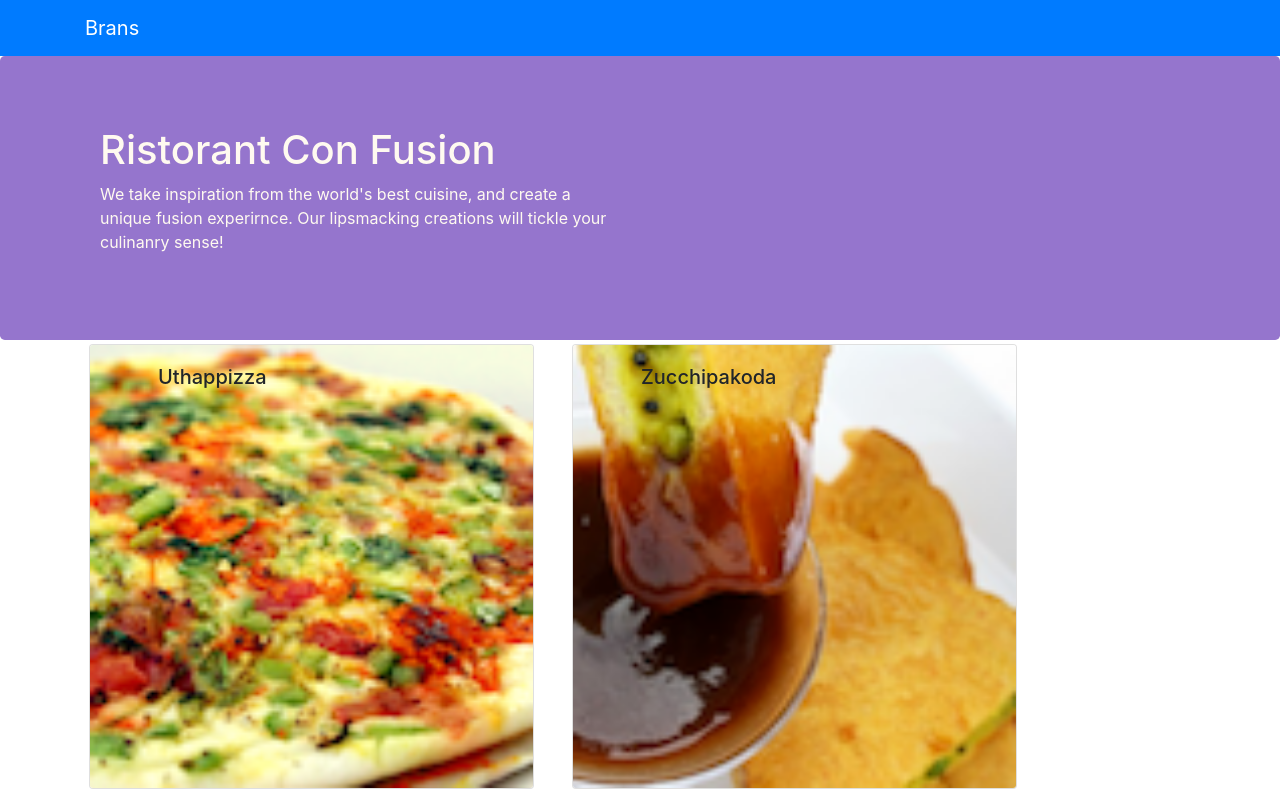
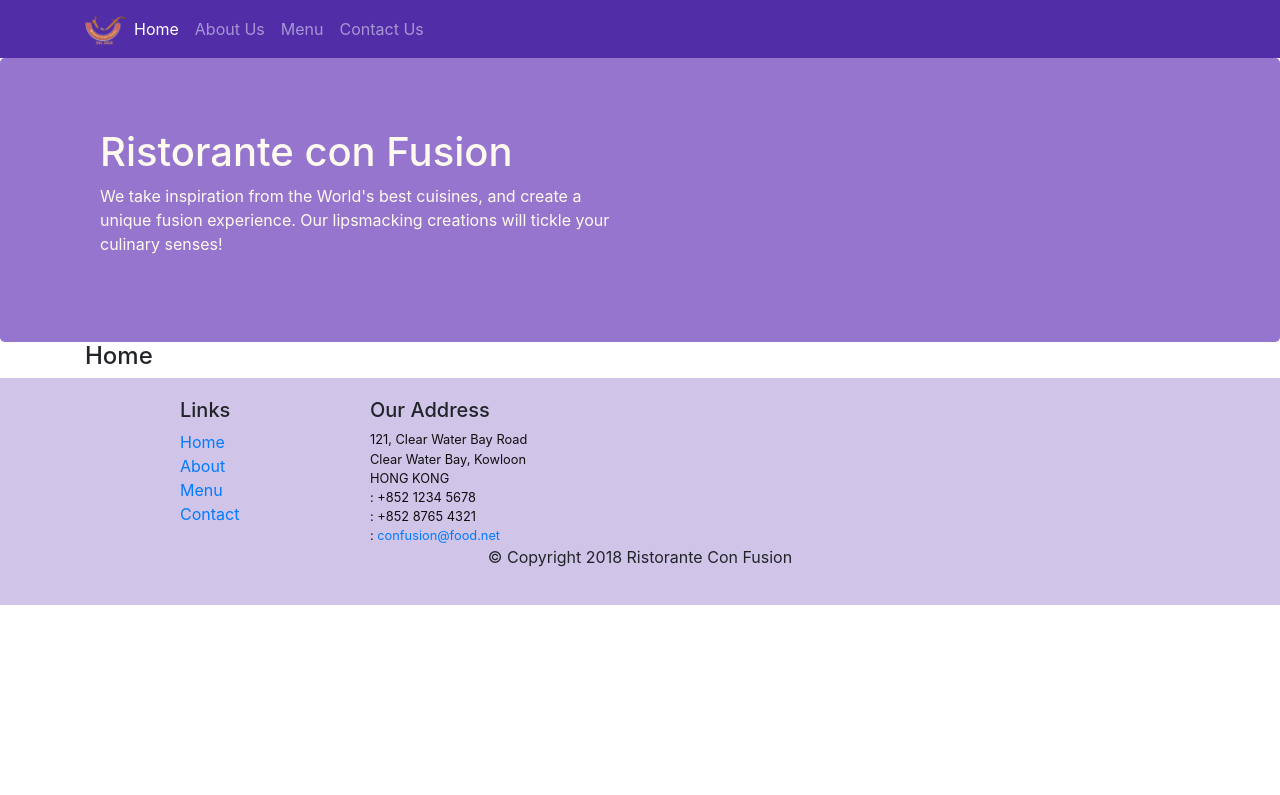
Before and after one commit to mtahafarooq/react-course-work, a React (Create React App) app: page /home in a window 1280 px wide. Shown: the top 795 px of the page. Built offline with nearby package versions, Linux system fonts and the light colour scheme; the HTML template or start-up script is replaced by a standard one.

Commit message:
Added Routes

```diff
--- a/package.json
+++ b/package.json
@@ -12,6 +12,7 @@
     "react": "^16.12.0",
     "react-dom": "^16.12.0",
     "react-popper": "^0.9.2",
+    "react-router-dom": "^4.2.2",
     "react-scripts": "3.3.0",
     "reactstrap": "^5.0.0"
   },
--- a/src/App.js
+++ b/src/App.js
@@ -1,14 +1,17 @@
 import React, { Component } from 'react';
 import Main from './components/MainComponent';
+import { BrowserRouter } from 'react-router-dom';
 import './App.css';
 
 class App extends Component {
 
   render () {
   return (
-    <div>
-      <Main/>
-    </div>
+    <BrowserRouter>
+      <div>
+        <Main/>
+      </div>
+    </BrowserRouter>
   );
 }
 }
--- a/src/components/FooterComponent.js
+++ b/src/components/FooterComponent.js
@@ -1,5 +1,5 @@
 import React from 'react';
-
+import { Link } from 'react-router-dom';
 function Footer(props) {
     return(
     <div className="footer">
@@ -8,10 +8,10 @@
                 <div className="col-4 offset-1 col-sm-2">
                     <h5>Links</h5>
                     <ul className="list-unstyled">
-                        <li><a href="#">Home</a></li>
-                        <li><a href="#">About</a></li>
-                        <li><a href="#">Menu</a></li>
-                        <li><a href="contactus.html">Contact</a></li>
+                        <li><Link to="/home">Home</Link></li>
+                        <li><Link to="/aboutus">About</Link></li>
+                        <li><Link to="/menu">Menu</Link></li>
+                        <li><Link to="/contactus">Contact</Link></li>
                     </ul>
                 </div>
                 <div className="col-7 col-sm-5">
--- a/src/components/HeaderComponent.js
+++ b/src/components/HeaderComponent.js
@@ -1,25 +1,55 @@
 import React, { Component } from 'react';
-import { Navbar, NavbarBrand, Jumbotron } from 'reactstrap';
+import { Navbar, NavbarBrand, Nav, NavbarToggler, Collapse,NavItem, Jumbotron } from 'reactstrap';
+import { NavLink } from 'react-router-dom';
 
 class Header extends Component {
+    constructor(props){
+        super(props)
+        this.state= {
+            isNavOpen:false
+        }
+    }
+
+    toggleNav = () => {
+        this.setState({isNavOpen: !this.state.isNavOpen})
+    }
     render () {
         return (
             <>
-                <Navbar dark color="primary">
+                 <div>
+                <Navbar dark expand="md">
                     <div className="container">
-                        <NavbarBrand href="/">Brans</NavbarBrand>
+                        <NavbarToggler onClick={this.toggleNav} />
+                        <NavbarBrand className="mr-auto" href="/"><img src='assets/images/logo.png' height="30" width="41" alt='Ristorante Con Fusion' /></NavbarBrand>
+                        <Collapse isOpen={this.state.isNavOpen} navbar>
+                            <Nav navbar>
+                            <NavItem>
+                                <NavLink className="nav-link"  to='/home'><span className="fa fa-home fa-lg"></span> Home</NavLink>
+                            </NavItem>
+                            <NavItem>
+                                <NavLink className="nav-link" to='/aboutus'><span className="fa fa-info fa-lg"></span> About Us</NavLink>
+                            </NavItem>
+                            <NavItem>
+                                <NavLink className="nav-link"  to='/menu'><span className="fa fa-list fa-lg"></span> Menu</NavLink>
+                            </NavItem>
+                            <NavItem>
+                                <NavLink className="nav-link" to='/contactus'><span className="fa fa-address-card fa-lg"></span> Contact Us</NavLink>
+                            </NavItem>
+                            </Nav>
+                        </Collapse>
                     </div>
                 </Navbar>
                 <Jumbotron>
                     <div className="container">
                         <div className="row row-header">
                             <div className="col-12 col-sm-6">
-                                <h1>Ristorant Con Fusion</h1>
-                                <p>We take inspiration from the world's best cuisine, and create a unique fusion experirnce. Our lipsmacking creations will tickle your culinanry sense! </p>
+                                <h1>Ristorante con Fusion</h1>
+                                <p>We take inspiration from the World's best cuisines, and create a unique fusion experience. Our lipsmacking creations will tickle your culinary senses!</p>
                             </div>
                         </div>
                     </div>
                 </Jumbotron>
+            </div>
             </>
         )
     }
--- /dev/null
+++ b/src/components/HomeComponent.js
@@ -0,0 +1,11 @@
+import React from 'react';
+
+const  Home = (props) => {
+    return(
+        <div className="container">
+            <h4>Home</h4>
+        </div>
+    )
+}
+
+export default Home;
--- a/src/components/MainComponent.js
+++ b/src/components/MainComponent.js
@@ -1,9 +1,11 @@
 import React, { Component } from 'react';
 import Menu from './MenuComponent';
+import Home from './HomeComponent';
 import Header from './HeaderComponent';
 import Footer from './FooterComponent';
 import { DISHES } from '../shared/dishes';
-import DishDetail from './DishDetailComponent'
+import DishDetail from './DishDetailComponent';
+import { Switch, Route, Redirect } from 'react-router-dom';
 
 class Main extends Component {
 constructor(props){
@@ -11,21 +13,24 @@
 
   this.state ={
     dishes: DISHES,
-    selectedDish:null
   };
 }
-onDishSelect(dishId){
-    this.setState({selectedDish:dishId})
-  }
+
   render () {
+
+    const HomePage = () => {
+      return (
+        <Home/>
+      )
+    }
   return (
-    <div className="App">
+    <div>
       <Header/>
-      <Menu
-        dishes={this.state.dishes}
-        onClick={(dishId) => this.onDishSelect(dishId)}
-    />
-      <DishDetail dish={this.state.dishes.filter( ( dish ) => dish.id === this.state.selectedDish)[0]} />
+      <Switch>
+              <Route path='/home' component={HomePage} />
+              <Route exact path='/menu' component={() => <Menu dishes={this.state.dishes} />} />
+              <Redirect to="/home" />
+        </Switch>
       <Footer/>
     </div>
   );
```
Also changed, not shown: 1 other file (tests, documents, lock files or other folders).
